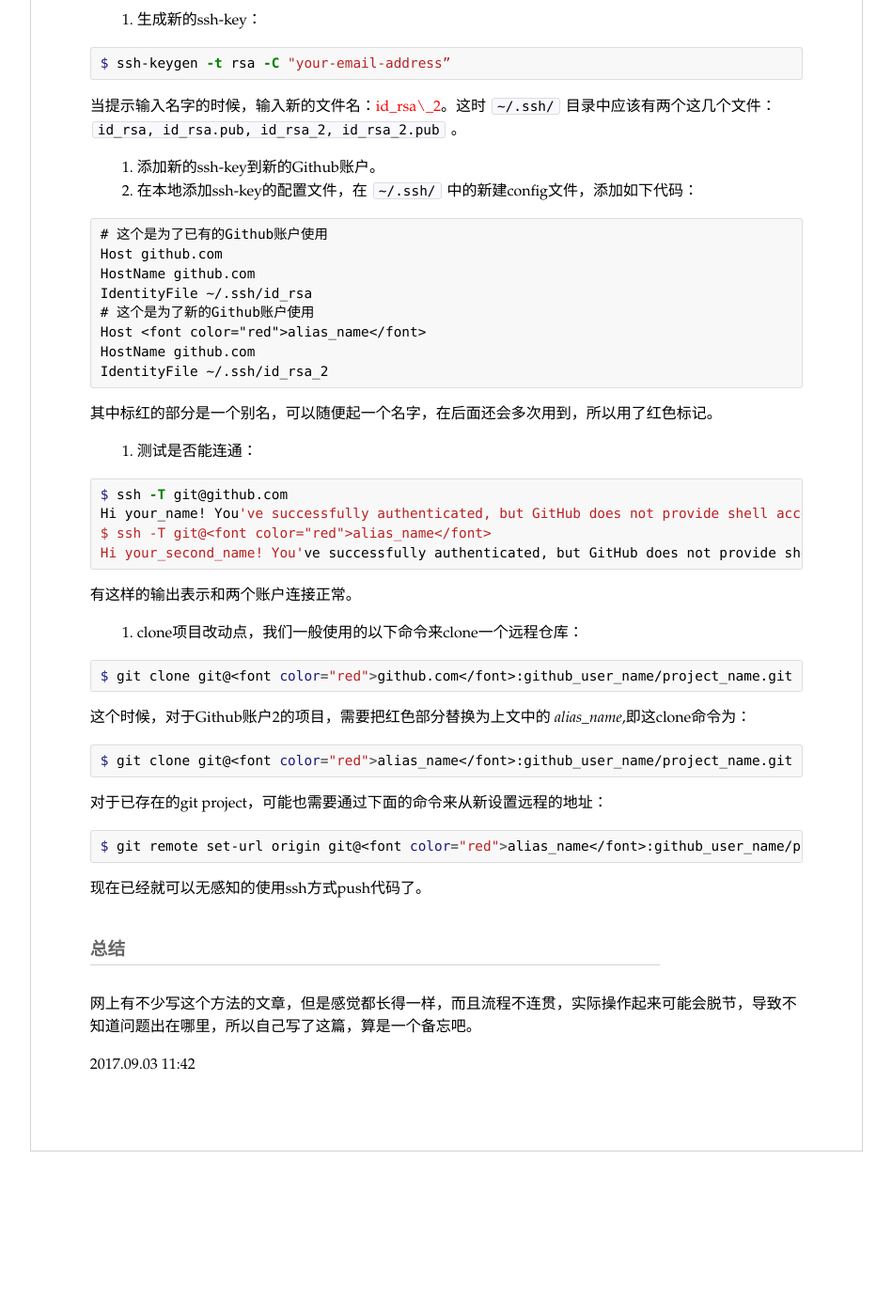
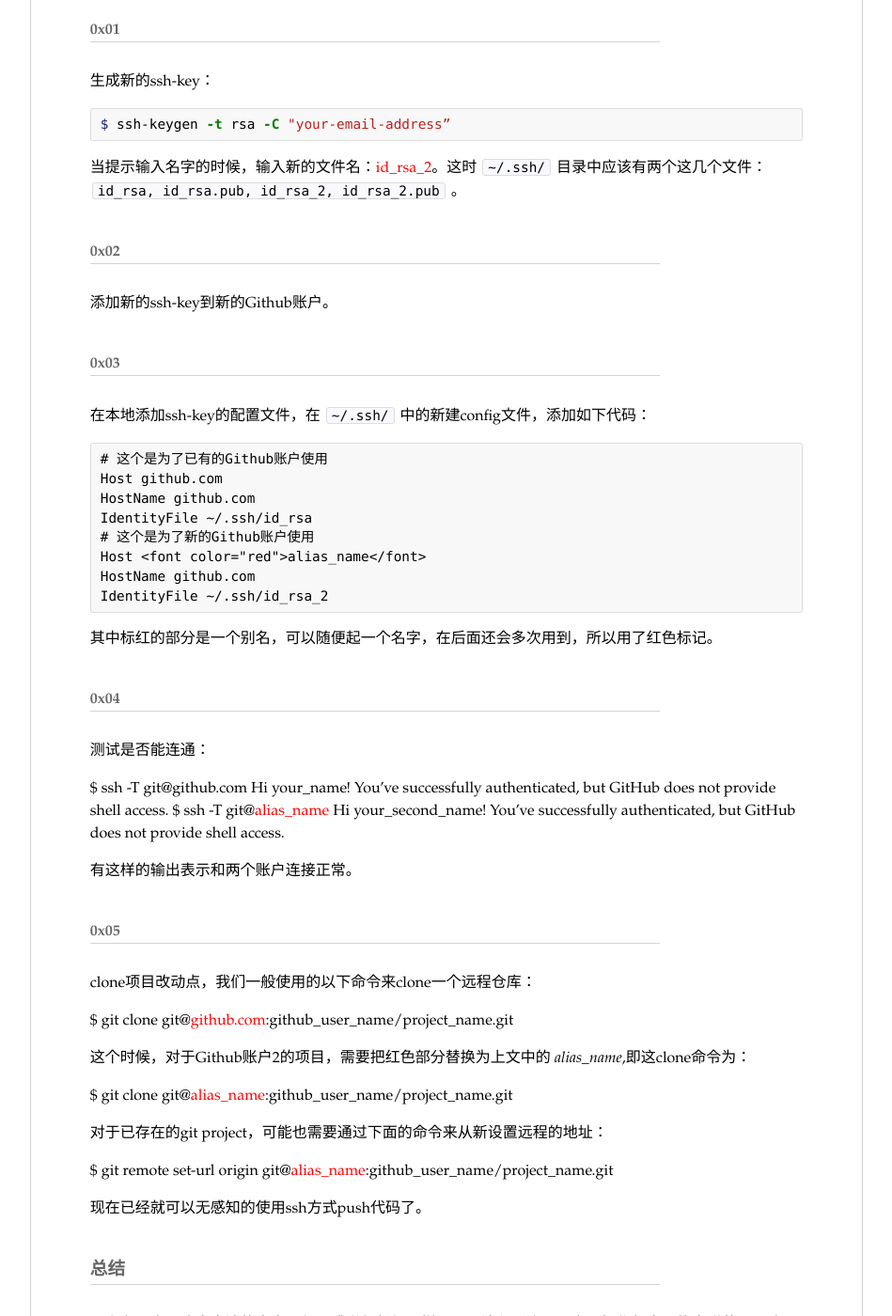
Before and after one commit to kk-mood/mood, a Jekyll site: the page built from _posts/2017-09-03-two-github-accounts-of-one-mac.md, in a window 1280 px wide and 1400 px high, scrolled down 386 px. Shown: the whole window at 94% size, without its empty margins (166-1115 px from the left). Built offline with Jekyll 4.4.1, drawn with Linux system fonts in a browser that asks for light colours; comment, search, counter and statistics services are not loaded; before the commit the page ends 1675 px from its top, so only the background shows below that.

Commit message:
update 格式

````diff
--- a/_posts/2017-09-03-two-github-accounts-of-one-mac.md
+++ b/_posts/2017-09-03-two-github-accounts-of-one-mac.md
@@ -10,16 +10,23 @@ categories: [折腾]
 
 ### 方法
 
-1. 生成新的ssh-key：
+#### 0x01
+
+生成新的ssh-key：
 
 ```shell
 $ ssh-keygen -t rsa -C "your-email-address”
 ```
 
-当提示输入名字的时候，输入新的文件名：<font color="red">id_rsa\_2</font>。这时  `~/.ssh/`  目录中应该有两个这几个文件：`id_rsa, id_rsa.pub, id_rsa_2, id_rsa_2.pub` 。
+当提示输入名字的时候，输入新的文件名：<font color="red">id_rsa_2</font>。这时  `~/.ssh/`  目录中应该有两个这几个文件：`id_rsa, id_rsa.pub, id_rsa_2, id_rsa_2.pub` 。
 
-2. 添加新的ssh-key到新的Github账户。
-3. 在本地添加ssh-key的配置文件，在 `~/.ssh/` 中的新建config文件，添加如下代码：
+#### 0x02
+
+添加新的ssh-key到新的Github账户。
+
+#### 0x03
+
+在本地添加ssh-key的配置文件，在 `~/.ssh/` 中的新建config文件，添加如下代码：
 
 ```
 # 这个是为了已有的Github账户使用
@@ -34,34 +41,30 @@ IdentityFile ~/.ssh/id_rsa_2
 
 其中标红的部分是一个别名，可以随便起一个名字，在后面还会多次用到，所以用了红色标记。
 
-4. 测试是否能连通：
+#### 0x04
 
-```shell
+测试是否能连通：
+
 $ ssh -T git@github.com
 Hi your_name! You've successfully authenticated, but GitHub does not provide shell access.
 $ ssh -T git@<font color="red">alias_name</font>
 Hi your_second_name! You've successfully authenticated, but GitHub does not provide shell access.
-```
 
 有这样的输出表示和两个账户连接正常。
 
-5. clone项目改动点，我们一般使用的以下命令来clone一个远程仓库：
+#### 0x05
 
-```shell
+clone项目改动点，我们一般使用的以下命令来clone一个远程仓库：
+
 $ git clone git@<font color="red">github.com</font>:github_user_name/project_name.git
-```
 
 这个时候，对于Github账户2的项目，需要把红色部分替换为上文中的 *alias_name*,即这clone命令为：
 
-```shell
 $ git clone git@<font color="red">alias_name</font>:github_user_name/project_name.git
-```
 
 对于已存在的git project，可能也需要通过下面的命令来从新设置远程的地址：
 
-```shell
 $ git remote set-url origin git@<font color="red">alias_name</font>:github_user_name/project_name.git
-```
 
 现在已经就可以无感知的使用ssh方式push代码了。
 
````
